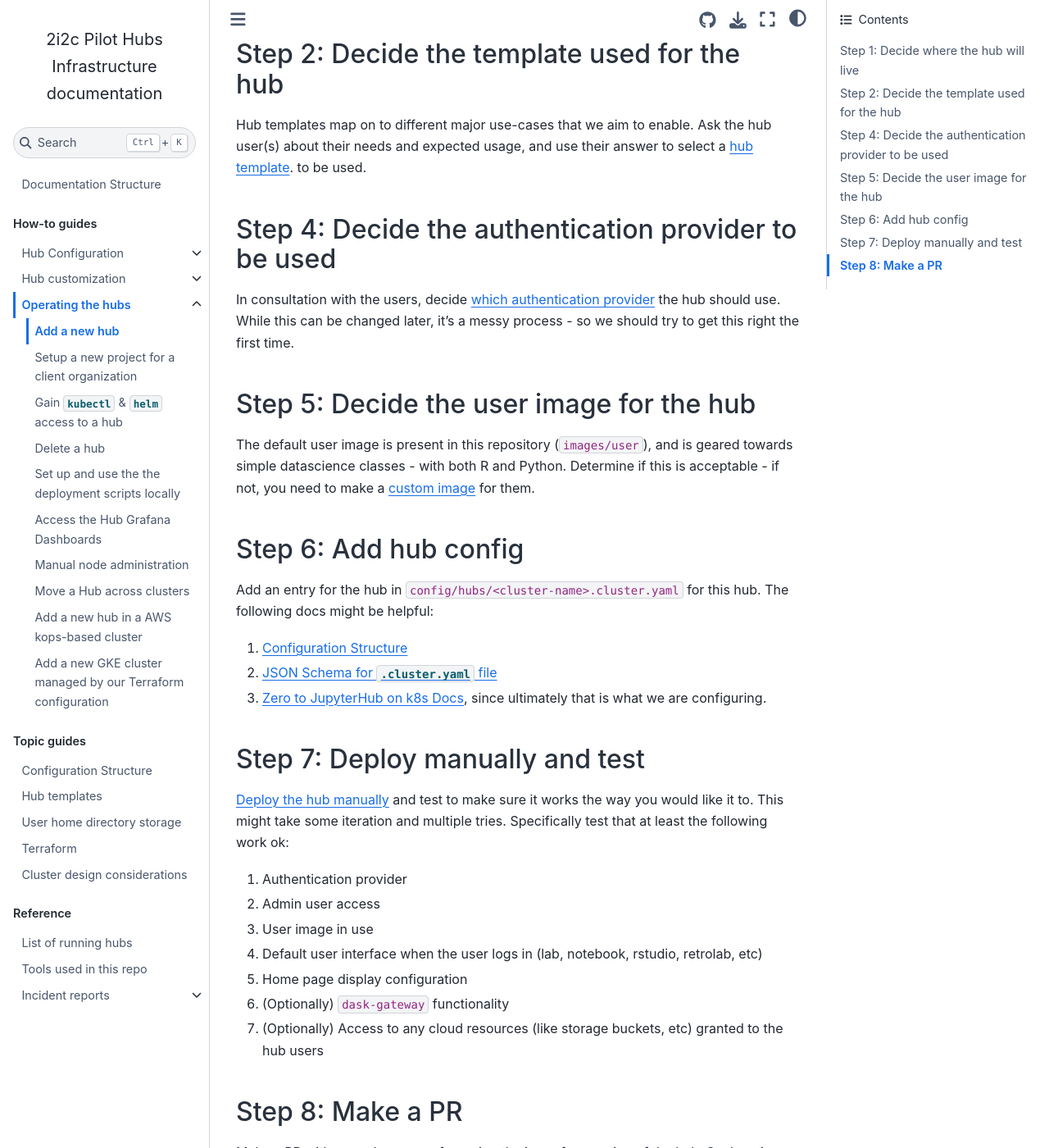
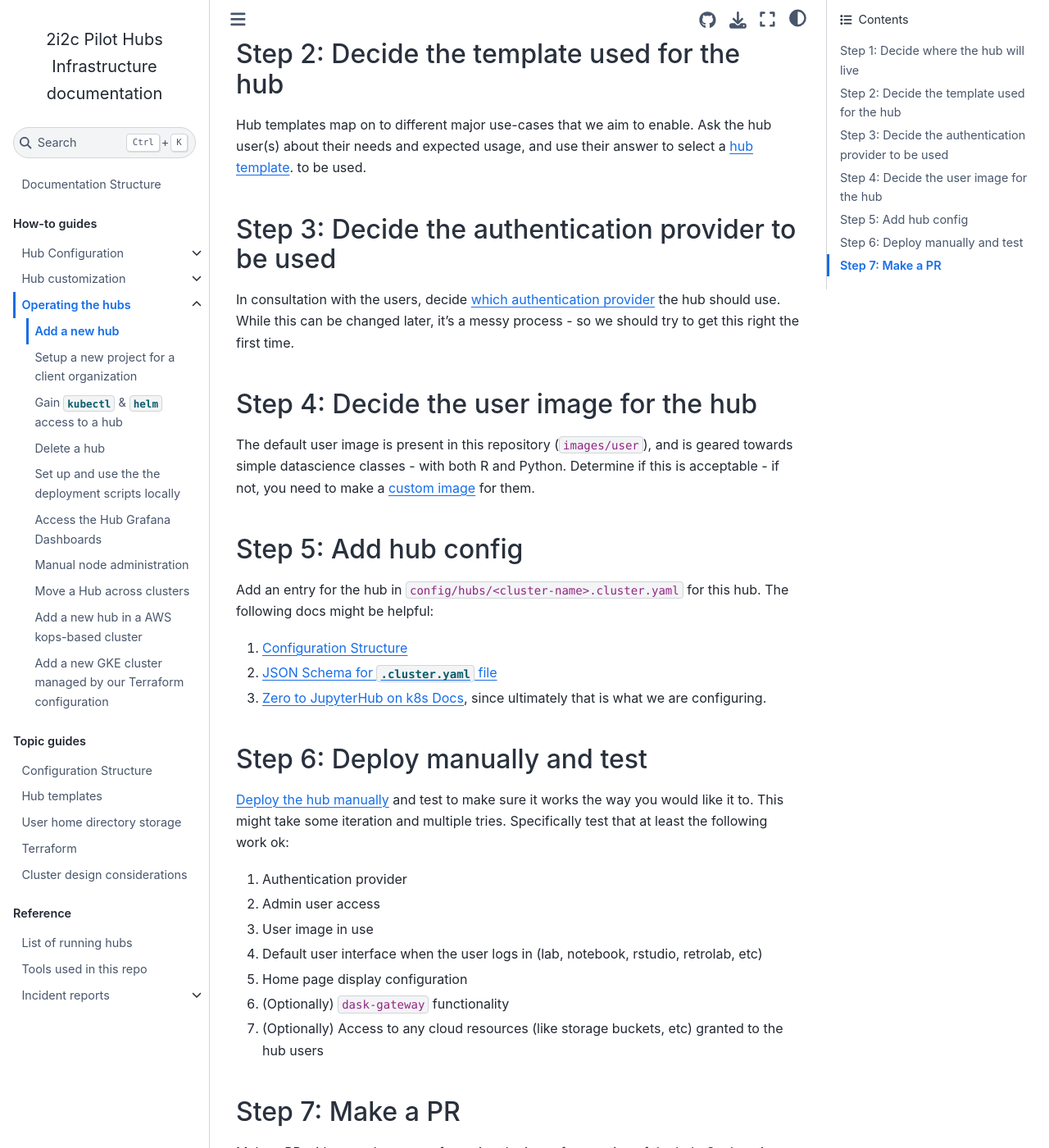
Before and after one commit to 2i2c-org/infrastructure, a Sphinx documentation site: the page built from docs/howto/operate/add-hub.md, in a window 1280 px wide and 1400 px high, scrolled down 465 px. Shown: the whole window at 82% size. Built offline with Sphinx 7.4.7 and the Sphinx Book theme 1.1.4, drawn with Linux system fonts in a browser that asks for light colours; pages that are not in the unit, such as notebooks, are missing from menus; the version number could not be read and is left out.

Commit message:
Fix numbering of steps

```diff
--- a/docs/howto/operate/add-hub.md
+++ b/docs/howto/operate/add-hub.md
@@ -22,21 +22,21 @@ Hub templates map on to different major use-cases that we aim to enable.
 Ask the hub user(s) about their needs and expected usage, and use their answer to select a [hub template](../../topic/hub-templates.md).
 to be used.
 
-## Step 4: Decide the authentication provider to be used
+## Step 3: Decide the authentication provider to be used
 
 In consultation with the users, decide
 [which authentication provider](https://pilot.2i2c.org/en/latest/admin/configuration/login.html#authentication)
 the hub should use. While this can be changed later, it's a messy
 process - so we should try to get this right the first time.
 
-## Step 5: Decide the user image for the hub
+## Step 4: Decide the user image for the hub
 
 The default user image is present in this repository (`images/user`),
 and is geared towards simple datascience classes - with both R and
 Python. Determine if this is acceptable - if not, you need to
 make a [custom image](../configure/update-env.md) for them.
 
-## Step 6: Add hub config
+## Step 5: Add hub config
 
 Add an entry for the hub in `config/hubs/<cluster-name>.cluster.yaml` for this hub.
 The following docs might be helpful:
@@ -60,7 +60,7 @@ tries. Specifically test that at least the following work ok:
 6. (Optionally) `dask-gateway` functionality
 7. (Optionally) Access to any cloud resources (like storage buckets, etc)
    granted to the hub users
-## Step 8: Make a PR
+## Step 7: Make a PR
 
 Make a PR with your changes, referencing the issue for creation of the hub. Seek
 review from someone else, and get this merged!
```
Also changed, not shown: other parts of docs/howto/operate/add-hub.md (+1 -1 lines).
